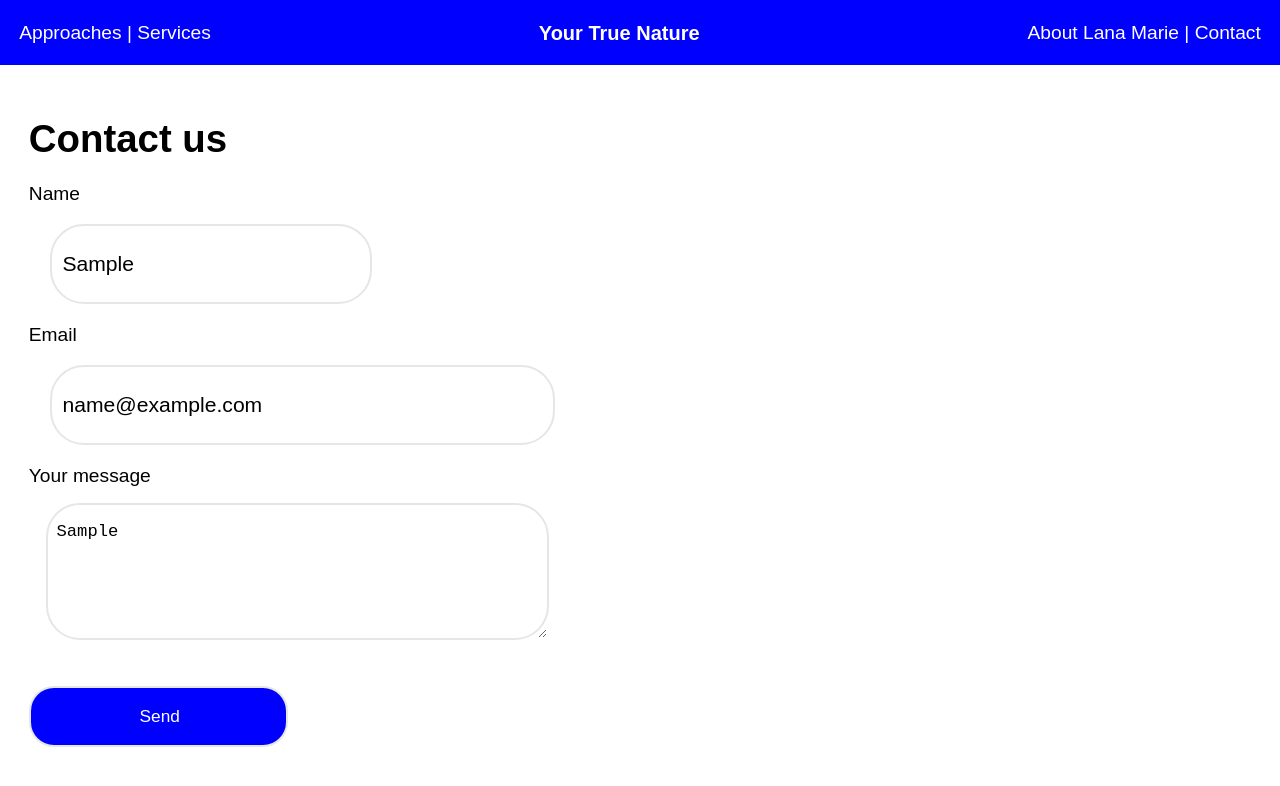
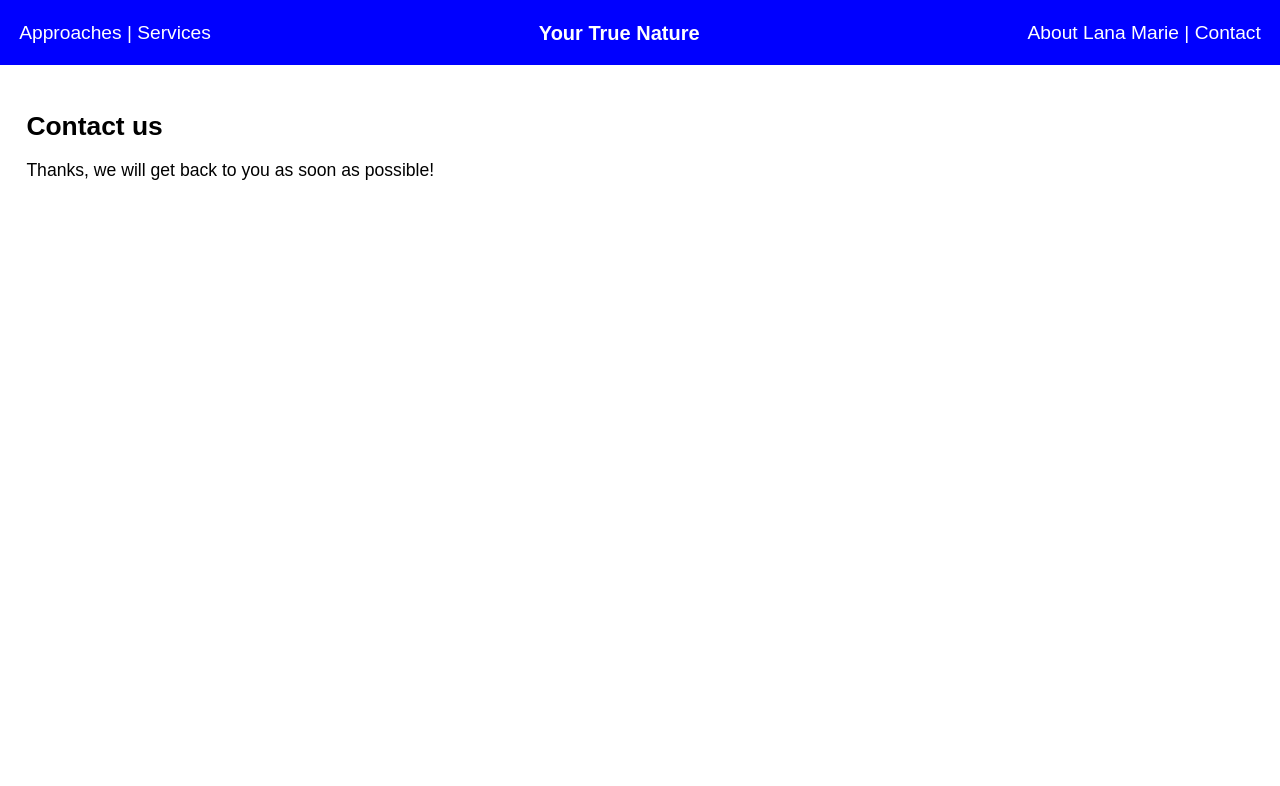
Before and after one commit to lloydgerry/YourTrueNature, a Vue app: page /contact in a window 1280 px wide. Both pictures are taken after typing "Sample", "name@example.com", "Sample" into the empty fields and a click on the button "Send". Shown: the top 786 px of the page. Built offline with nearby package versions, Linux system fonts and the light colour scheme; no server answers.

Commit message:
adding comments on server, and added transition/styling to contact form

```diff
--- a/helpers/sendEmailFromContactForm.js
+++ b/helpers/sendEmailFromContactForm.js
@@ -34,7 +34,7 @@ const sendEmail = (messageObject) => {
 
   let mailOptions = {
     from: email,
-    to: "lloyd.gerry@gmail.com",
+    to: "fake.lloyd.gerry@gmail.com",
     //to: "lana@yourtruenature.ca",
     subject: `YourTrueNature Contact Form Submission from ${name}`,
     text: messageBody,
--- a/server.js
+++ b/server.js
@@ -4,20 +4,22 @@ const bodyParser = require("body-parser");
 
 const app = express();
 
+//loads .env for server
 require("dotenv").config();
 
 // Serve all the files in '/dist' directory
 app.use(express.static("dist"));
+//form packages
 app.use(cors());
 app.use(bodyParser.json());
 
 const sendEmail = require("./helpers/sendEmailFromContactForm");
 
-// Access the parse results as request.body
+// Handle the post from contact form and send email
 app.post("/sendContactMessage", function (request, response) {
   let formMessage = request.body.formData;
   try {
-    response = "Request received";
+    response.send = "Request received";
     sendEmail(formMessage);
   } catch (error) {
     console.log(`Send contact message had an error:  ${error}`);
--- a/src/views/Contact.vue
+++ b/src/views/Contact.vue
@@ -1,14 +1,16 @@
 <template>
   <div class="contact">
     <div>
-      <transition name="fade" mode="out-in">
+      <h1 class="form-h1">Contact us</h1>
+      <transition name="fade">
         <div v-if="sent">
-          <p>Thanks</p>
+          <p id="sentMessage">
+            Thanks, we will get back to you as soon as possible!
+          </p>
         </div>
       </transition>
-    </div>
+
       <div id="form" v-if="!sent" @submit.prevent="submitForm">
-      <h1 class="form-h1">Contact us</h1>
         <form
           id="contact-form"
           class="form"
@@ -54,7 +56,6 @@
                   id="message-box"
                   rows="6"
                   maxlength="3000"
-                placeholder="What would you like to say?"
                   required
                 ></textarea>
               </div>
@@ -62,7 +63,7 @@
             <div class="form-group">
               <button
                 id="form-submit-button"
-              class="form-control, form-button"
+                class="form-button"
                 @submit.prevent="submitForm"
               >
                 Send
@@ -70,6 +71,7 @@
             </div>
           </div>
         </form>
+      </div>
     </div>
   </div>
 </template>
@@ -93,16 +95,14 @@ export default {
   }),
   methods: {
     submitForm: function () {
-      axios
-        .post("http://localhost:3000/sendContactMessage", {
+      try {
+        axios.post("http://localhost:3000/sendContactMessage", {
           formData: this.form,
-        })
-        .then((response) => {
-          if (response) {
+        });
         this.sent = true;
+      } catch (error) {
+        console.log("Error from submitForm: " + error);
       }
-        })
-        .catch((error) => console.log("Error from submitForm: " + error));
     },
   },
   components: {},
@@ -124,19 +124,9 @@ export default {
 };
 </script>
 
-<style scoped lang="css" >
-h1 {
-  display: block;
-  font-size: 2em;
-  margin-top: 0.67em;
-  margin-bottom: 0.67em;
-  margin-left: 0;
-  margin-right: 0;
-  font-weight: bold;
-}
-
+<style scoped lang="css">
 input {
-  font-size: 110%;
+  font-size: 100%;
 }
 
 .contact {
@@ -144,7 +134,7 @@ input {
   margin: 0.75em;
   padding: 0.75em;
   font-family: Avenir, Arial, Helvetica, sans-serif;
-  font-size: 120%;
+  font-size: 110%;
 }
 
 .form-control {
@@ -168,8 +158,9 @@ input {
   width: 40%;
   height: 30%;
   padding-left: 0.5em;
-  padding-top: 1em;
+  padding-top: 1.5em;
   font-size: 110%;
+  font-family: Avenir, Arial, Helvetica, sans-serif;
 }
 
 #form-submit-button {
@@ -183,4 +174,12 @@ input {
   height: 3.5em;
   font-size: 90%;
 }
+
+# .fade-enter-active,
+.fade-leave-active {
+  transition: opacity 0.5s ease;
+}
+.fade-enter, .fade-leave-to /* .fade-leave-active below version 2.1.8 */ {
+  opacity: 0;
+}
 </style>
```
Lines whose indentation alone changed are shown as unchanged.
